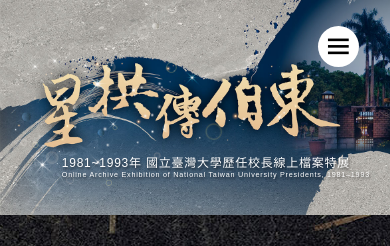
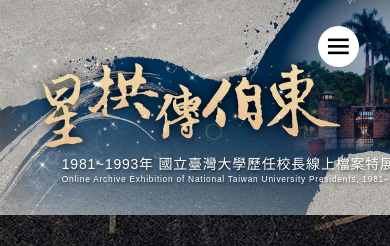
Before and after one commit to lukeliu/NTUS, a plain HTML site: page index.html in a window 390 px wide. Shown: the top 246 px of the page. Drawn offline with Linux system fonts and the light colour scheme.

Commit message:
Update custom.css

```diff
--- a/assets/css/custom.css
+++ b/assets/css/custom.css
@@ -305,9 +305,9 @@
         height: 55vw;
     }
     #header h1.title {
-        font-size: 12px;
-        margin: 44vw 0 30px 16vw;
-        width: 90%;
+        font-size: 14px;
+        margin: 45vw 0 30px 6vw;
+        width: 100%;
     }
 }
 
```
